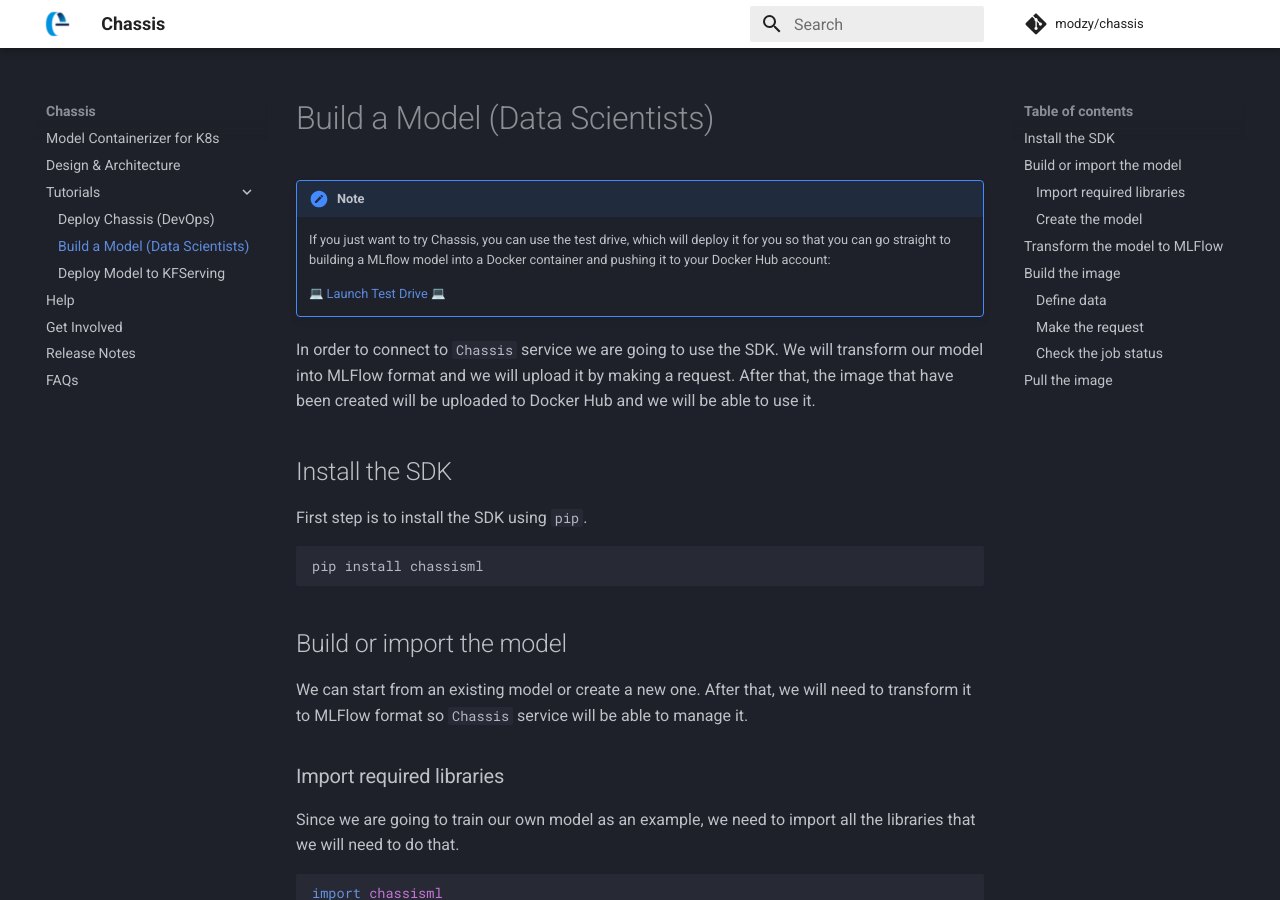
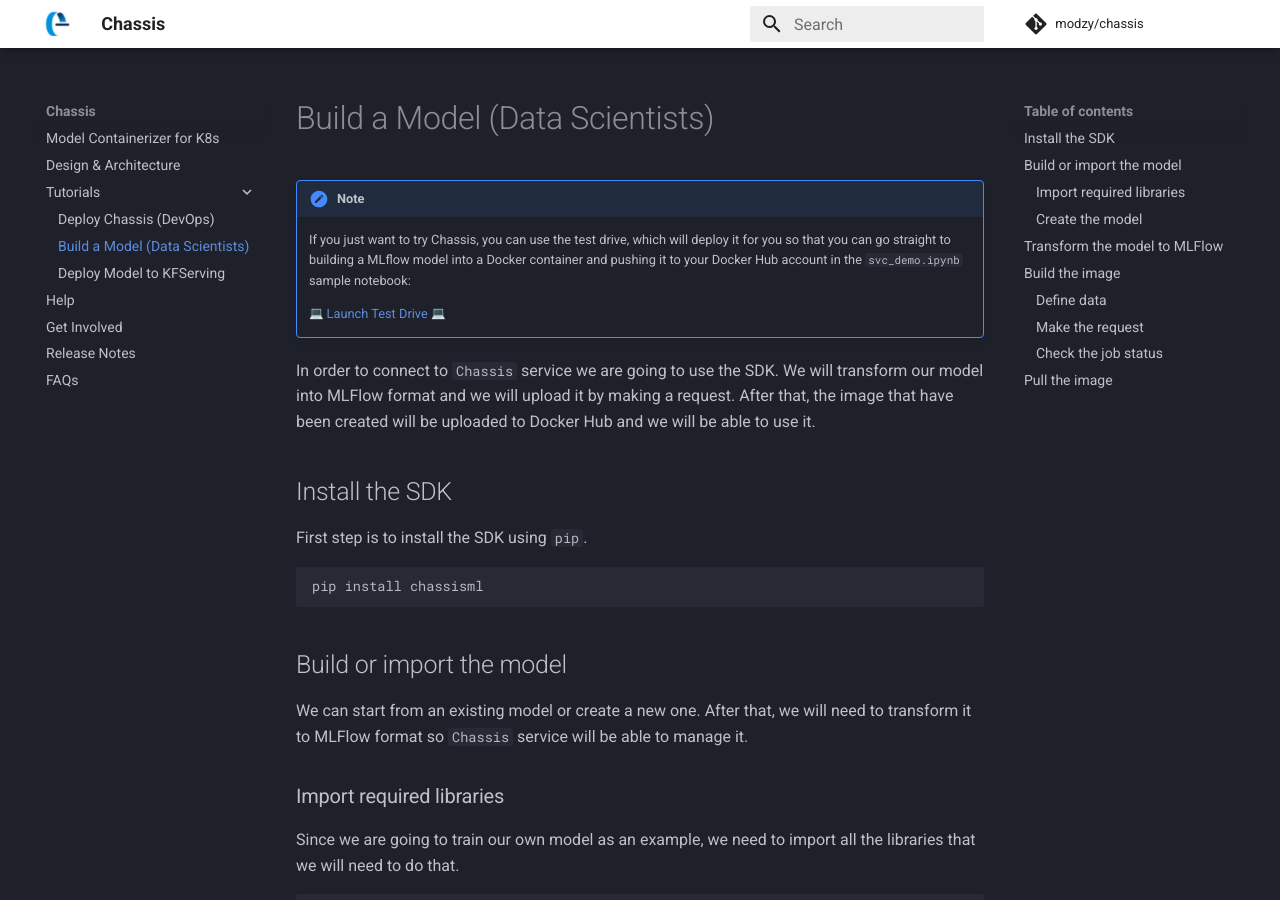
Before and after one commit to chassisml/chassis, an MkDocs documentation site: the page built from docs/docs/tutorials/ds-connect.md, in a window 1280 px wide and 900 px high. Built offline with MkDocs 1.6.1 and Material for MkDocs 9.7.7, drawn with Linux system fonts in a browser that asks for light colours; emoji names are drawn with the system emoji font; comment, search, counter and statistics services are not loaded.

Commit message:
Update ds-connect.md

```diff
--- a/docs/docs/tutorials/ds-connect.md
+++ b/docs/docs/tutorials/ds-connect.md
@@ -1,7 +1,7 @@
 # Build a Model (Data Scientists)
 
 !!! note
-    If you just want to try Chassis, you can use the test drive, which will deploy it for you so that you can go straight to building a MLflow model into a Docker container and pushing it to your Docker Hub account:
+    If you just want to try Chassis, you can use the test drive, which will deploy it for you so that you can go straight to building a MLflow model into a Docker container and pushing it to your Docker Hub account in the `svc_demo.ipynb` sample notebook:
 
     <a href="https://testfaster.ci/launch?embedded=true&repo=https://github.com/combinator-ml/terraform-k8s-chassis&file=examples/testfaster/.testfaster.yml" target="_blank">:computer: Launch Test Drive :computer:</a>
 
```
